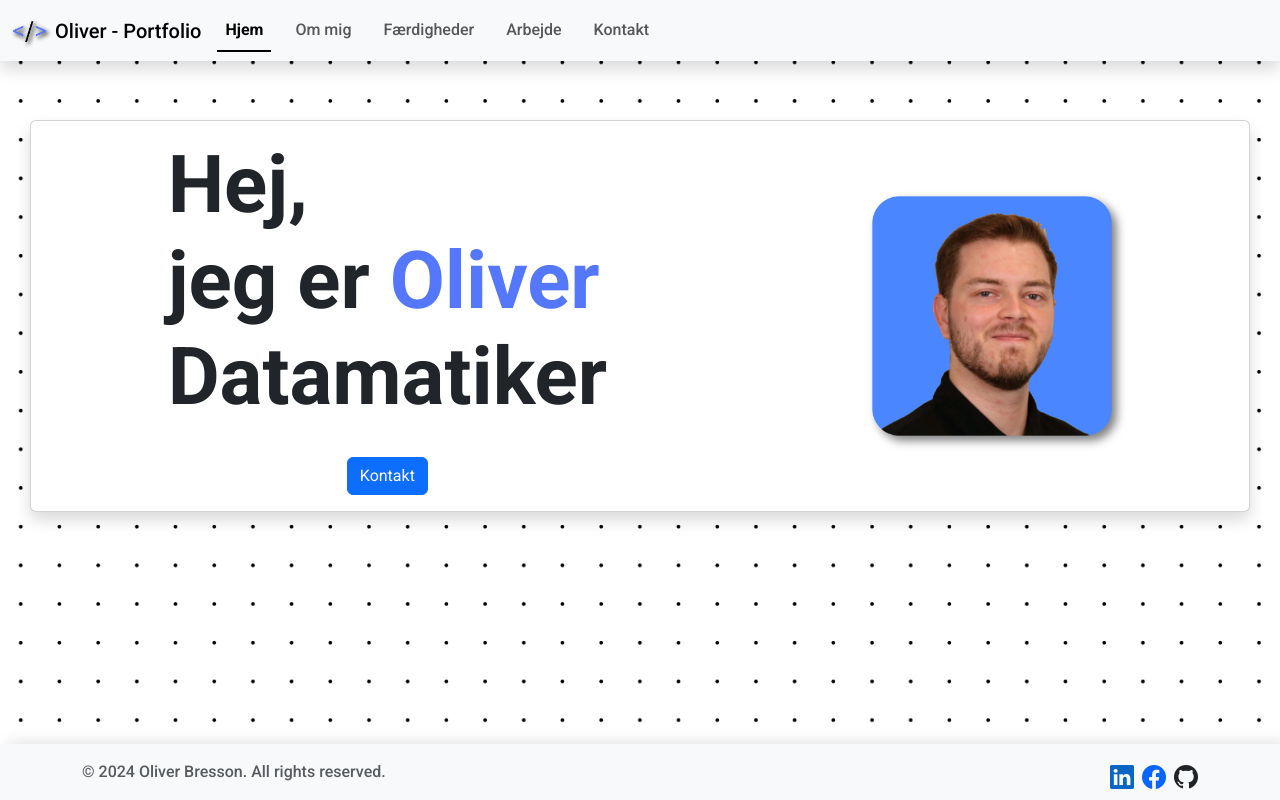
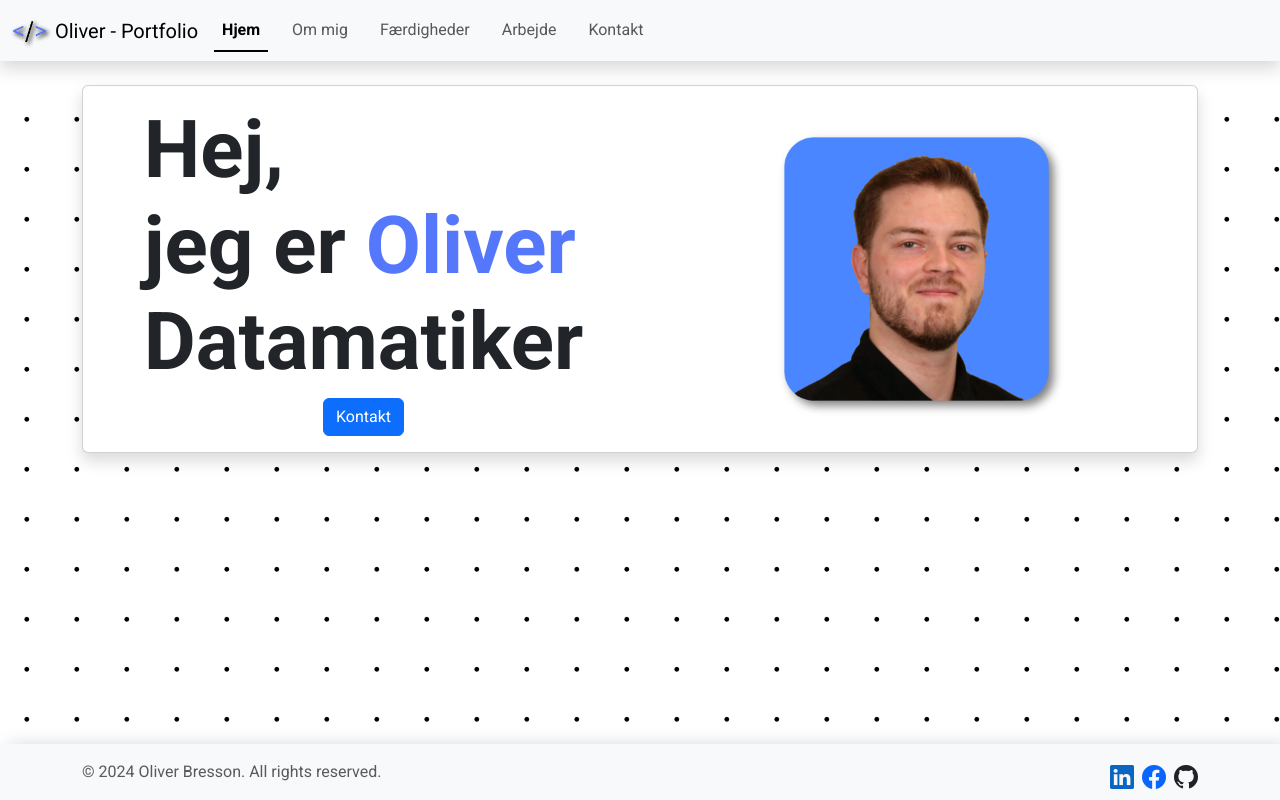
Before and after one commit to Brezzor/Brezzor.github.io, a Vue app: page / in a window 1280 px wide. Built offline with nearby package versions, Linux system fonts and the light colour scheme.

Commit message:
Layout changes and better navbar.

```diff
--- a/index.html
+++ b/index.html
@@ -1,5 +1,5 @@
 <!doctype html>
-<html class="h-100" lang="en">
+<html lang="en">
   <head>
     <meta charset="UTF-8" />
     <meta name="viewport" content="width=device-width, initial-scale=1.0" />
@@ -25,8 +25,8 @@
 
     <title>Oliver - Portfolio</title>
   </head>
-  <body class="h-100">
-    <div id="app" class="d-flex flex-column h-100"></div>
+  <body>
+    <div id="app"></div>
     <script type="module" src="/src/main.ts"></script>
     <script
       src="https://cdn.jsdelivr.net/npm/bootstrap@5.3.3/dist/js/bootstrap.bundle.min.js"
--- a/src/App.vue
+++ b/src/App.vue
@@ -5,34 +5,15 @@ import FooterComponent from './components/FooterComponent.vue'
 </script>
 
 <template>
-  <header>
-    <HeaderComponent />
-  </header>
-  <main class="main-background">
+  <HeaderComponent />
+  <div class="container mt-4">
       <RouterView />
-  </main>
-  <footer class="footer mt-auto py-3 bg-body-tertiary shadow-top">
-    <FooterComponent />
-  </footer>
+  </div>
+  <FooterComponent />
 </template>
 
 <style scoped>
-main {
-  padding-top: min(5vw + 60px, 120px);
-  padding-bottom: max(5vw + 5px, 10px);
-  padding-inline: min(5vw + 5px, 30px);
-}
-
-.main-background {
-  background-image: url('./assets/doted-paper.webp');
-  background-color: white;
-  background-repeat: no-repeat;
-  background-size: cover;
-  background-position: center;
-  min-height: calc(100% - 56px);
-}
-
-.shadow-top {
-  box-shadow: 0.5rem 0 1rem rgba(0, 0, 0, 0.15) !important;
+.container {
+  margin-bottom: calc(49px + 1.5rem);
 }
 </style>
--- a/src/assets/main.css
+++ b/src/assets/main.css
@@ -3,18 +3,35 @@
   --facebook-color: #0866ff;
   --github-color: #1f2328;
   --primary-color: #5477fb;
+  --body-font-family: 'Roboto', sans-serif;
+  --body-font-size: 500;
+  --body-font-style: normal;
+  --bg-image-url: url('./doted-paper.webp');
+  --bg-image-repeat: no-repeat;
+  --bg-image-size: auto;
+}
+
+*, ::before, ::after {
+  margin: 0;
+  padding: 0;
+  box-sizing: border-box;
+}
+
+html, body, #app {
+  height: 100% !important;
+}
+
+body {
+  font-family: var(--body-font-family);
+  font-size: var(--body-font-size);
+  font-style: var(--body-font-style);
+  background-image: var(--bg-image-url);
+  background-repeat: var(--bg-image-repeat);
+  background-size: var(--bg-image-size);
 }
 
 .name {
   color: var(--primary-color);
-}
-
-#app {
-  margin: 0;
-  padding: 0;
-  font-family: 'Roboto', sans-serif;
-  font-weight: 500;
-  font-style: normal;
 }
 
 .roboto-thin {
--- a/src/components/FooterComponent.vue
+++ b/src/components/FooterComponent.vue
@@ -1,6 +1,7 @@
 <script setup lang="ts"></script>
 
 <template>
+  <footer class="footer mt-auto py-3 bg-body-tertiary shadow-top fixed-bottom">
   <div class="container">
     <div class="d-flex justify-content-between">
       <span class="text-body-secondary">© 2024 Oliver Bresson. All rights reserved.</span>
@@ -21,4 +22,11 @@
       </div>
     </div>
   </div>
+</footer>
 </template>
+
+<style scoped>
+.shadow-top {
+  box-shadow: 0.5rem 0 1rem rgba(0, 0, 0, 0.15) !important;
+}
+</style>
--- a/src/components/HeaderComponent.vue
+++ b/src/components/HeaderComponent.vue
@@ -2,9 +2,24 @@
 import { RouterLink } from 'vue-router'
 </script>
 
+<script lang="ts">
+export default {
+  data() {
+    return {
+      show: true
+    }
+  },
+  methods: {
+    toggleNavbar() {
+      this.show = !this.show;
+    }
+  }
+}
+</script>
+
 <template>
-  <nav class="navbar navbar-expand-md navbar-light fixed-top bg-light shadow">
-    <div class="container-fluid">
+  <header class="navbar navbar-expand-lg bg-light sticky-top shadow">
+    <nav class="container-fluid">
       <RouterLink class="navbar-brand" to="/">
         <img class="me-2 logo" src="@/assets/logo.webp" alt="Logo" width="35" height="35" />
         <span class="align-middle">Oliver - Portfolio</span>
@@ -12,55 +27,40 @@ import { RouterLink } from 'vue-router'
       <button
         class="navbar-toggler"
         type="button"
-        data-bs-toggle="offcanvas"
-        data-bs-target="#offcanvasNavbar"
-        aria-controls="offcanvasNavbar"
+        data-bs-toggle="collapse"
+        data-bs-target="#navbarSupportedContent"
+        aria-controls="navbarSupportedContent"
+        :aria-expanded="show ? 'true' : 'false'"
         aria-label="Toggle navigation"
-      >
+        v-on:click="toggleNavbar"
+        >
         <span class="navbar-toggler-icon"></span>
       </button>
       <div
-        class="offcanvas offcanvas-end"
-        tabindex="-1"
-        id="offcanvasNavbar"
-        aria-labelledby="offcanvasNavbarLabel"
+      class="collapse navbar-collapse"
+      v-bind:class="{ 'show' : show }"
+      id="navbarSupportedContent"
       >
-        <div class="offcanvas-header">
-          <RouterLink class="offcanvas-title navbar-brand" id="offcanvasNavbarLabel" to="/">
-            <img class="me-2 logo" src="@/assets/logo.webp" alt="Logo" width="35" height="35" />
-            <span class="align-middle">Oliver - Portfolio</span>
-          </RouterLink>
-          <button
-            type="button"
-            class="btn-close"
-            data-bs-dismiss="offcanvas"
-            aria-label="Close"
-          ></button>
-        </div>
-        <div class="offcanvas-body">
-          <ul class="navbar-nav me-auto mb-2 mb-md-0 nav-underline">
+        <ul class="navbar-nav me-auto mb-2 mb-md-0 nav-underline">
             <li class="nav-item">
-              <RouterLink class="nav-link" active-class="active" to="/">Hjem</RouterLink>
+              <RouterLink class="nav-link" active-class="active" to="/" v-on:click="toggleNavbar">Hjem</RouterLink>
             </li>
             <li class="nav-item">
-              <RouterLink class="nav-link" active-class="active" to="/about">Om mig</RouterLink>
+              <RouterLink class="nav-link" active-class="active" to="/about" v-on:click="toggleNavbar">Om mig</RouterLink>
             </li>
             <li class="nav-item">
-              <RouterLink class="nav-link" active-class="active" to="/skills"
-                >Færdigheder</RouterLink
-              >
+              <RouterLink class="nav-link" active-class="active" to="/skills" v-on:click="toggleNavbar">Færdigheder</RouterLink>
             </li>
             <li class="nav-item">
-              <RouterLink class="nav-link" active-class="active" to="/works">Arbejde</RouterLink>
+              <RouterLink class="nav-link" active-class="active" to="/works" v-on:click="toggleNavbar">Arbejde</RouterLink>
             </li>
             <li class="nav-item">
-              <RouterLink class="nav-link" active-class="active" to="/contact">Kontakt </RouterLink>
+              <RouterLink class="nav-link" active-class="active" to="/contact" v-on:click="toggleNavbar">Kontakt </RouterLink>
             </li>
           </ul>
-        </div>
       </div>
-    </div>
-  </nav>
+    </nav>
+  </header>
 </template>
 
 <style scoped>
--- a/src/views/HomeView.vue
+++ b/src/views/HomeView.vue
@@ -5,15 +5,25 @@ import { RouterLink } from 'vue-router'
 <template>
   <div class="card shadow">
     <div class="card-body">
-      <div class="d-flex flex-wrap gap-4">
-        <div class="m-auto">
-          <h1 class="display-1 fw-bold">Hej,<br>jeg er <span class="name">Oliver</span><br>Datamatiker</h1>
-          <div class="d-flex justify-content-center pt-4">
-            <RouterLink class="btn btn-primary" to="/contact">Kontakt</RouterLink>
+      <div class="row gap-lg-0 gap-4">
+        <div class="col-lg-6 col-md-12">
+          <div class="row">
+            <div class="col-12">
+              <div class="d-flex justify-content-center">
+                <h1 class="display-1 fw-bold">Hej,<br>jeg er <span class="name">Oliver</span><br>Datamatiker</h1>
+              </div>
+            </div>
+            <div class="col-12">
+              <div class="text-center">
+                <RouterLink class="btn btn-primary" to="/contact">Kontakt</RouterLink>
+              </div>
+            </div>
           </div>
         </div>
-        <div class="m-auto">
-          <img src="/src/assets/my-image.webp" alt="headshot" class="image" />
+        <div class="col-lg-6 col-md-12">
+          <div class="d-flex justify-content-center align-items-center h-100">
+            <img src="/src/assets/my-image.webp" alt="headshot" class="image" />
+          </div>
         </div>
       </div>
     </div>
@@ -22,8 +32,8 @@ import { RouterLink } from 'vue-router'
 
 <style scoped>
 .image {
-  height: 15rem;
-  width: 15rem;
+  max-width: 50%;
+  height: auto;
   filter: drop-shadow(5px 5px 5px rgb(0 0 0 / 0.5));
 }
 </style>
```
